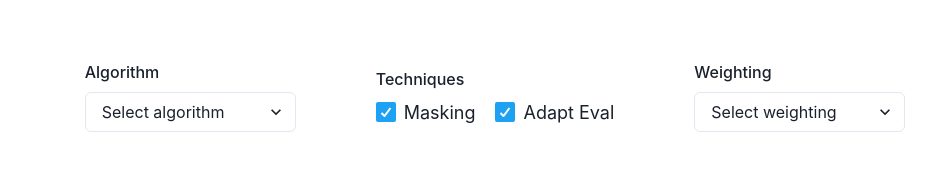
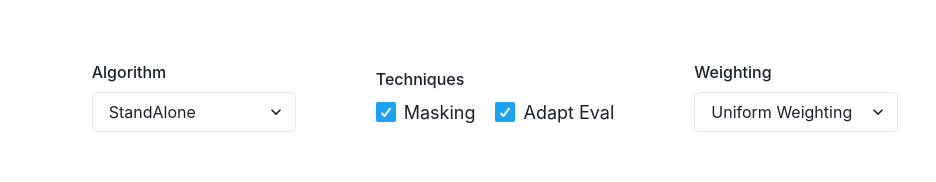
Before and after one commit to json-voorhees/fl-emoji-prediction, a React (Create React App) app: page / in a window 1280 px wide. Shown: the top 182 px of the page, without its empty margins (145-1081 px from the left). Built offline with nearby package versions, Linux system fonts and the light colour scheme.

Commit message:
change default options

```diff
--- a/src/App.js
+++ b/src/App.js
@@ -236,7 +236,7 @@ function App() {
               <HStack spacing={20}>
                 <FormControl id="algorithm">
                   <FormLabel>Algorithm</FormLabel>
-                  <Select placeholder="Select algorithm">
+                  <Select>
                     <option value="StandAlone">StandAlone</option>
                     <option value="PerFedAvg">PerFedAvg</option>
                     <option value="HeteroFL">HeteroFL</option>
@@ -254,7 +254,8 @@ function App() {
                 </FormControl>
                 <FormControl id="weighting">
                   <FormLabel>Weighting</FormLabel>
-                  <Select placeholder="Select weighting">
+                  <Select>
+                    <option value="inverseWeighting">Uniform Weighting</option>
                     <option value="inverseWeighting">Inverse Weighting</option>
                     <option value="smoothInverseWeighting">Smooth Inverse Weighting</option>
                     <option value="effectiveNumber">Effecitive Number</option>
@@ -300,7 +301,7 @@ function App() {
               >
                 <CartesianGrid strokeDasharray="3 3" />
                 <XAxis dataKey="name" label={{ value: 'Emojis', position: 'insideBottomRight', offset: -5 }} />
-                <YAxis label={{ value: 'probability', angle: -90, position: 'insideLeft' }}/>
+                <YAxis label={{ value: 'probability', angle: -90, position: 'insideLeft' }} />
                 <Tooltip />
                 <Legend />
                 <Bar dataKey="probability" fill="#8884d8" />
@@ -309,7 +310,7 @@ function App() {
           </VStack>
         </GridItem>
       </Grid>
-    </ChakraProvider>
+    </ChakraProvider >
   );
 }
 
```
